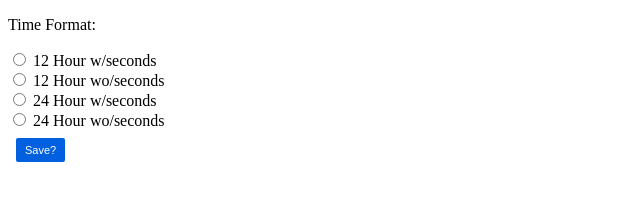
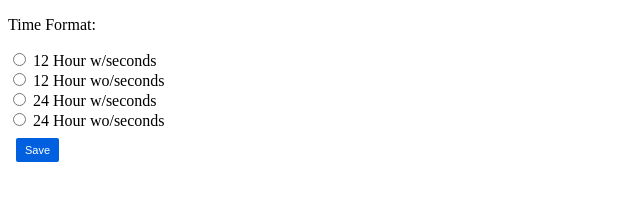
Before and after one commit to ClarkAllen1556/clock_ext, a website with bundled scripts: page html/options.html in a window 1280 px wide. Shown: the full height of the page, 0-640 px from the left. Built offline with nearby package versions, Linux system fonts and the light colour scheme.

```diff
--- a/html/options.html
+++ b/html/options.html
@@ -20,7 +20,7 @@
     <input type="radio" id="HH_MM_24" name="time-format" value="HH_MM_24">
     <label for="no-ss-24"> 24 Hour wo/seconds </label>
     <br>
-    <button type="submit" id="save-btn" class="enabled"> Save? </button>
+    <button type="submit" id="save-btn" class="enabled"> Save </button>
   </form>
   <script type="module" src="../js/options.js"></script>
 </body>
```
Also changed, not shown: README.md, assets/icon_2.png (added), manifest.json.
